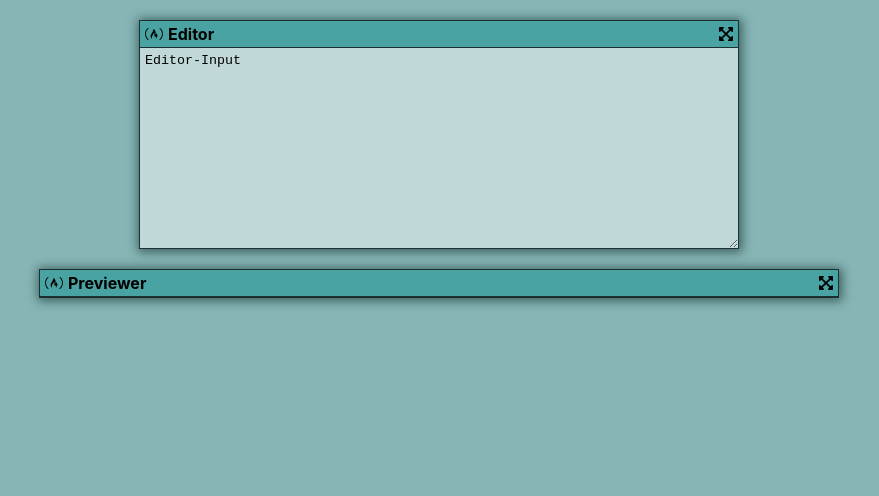
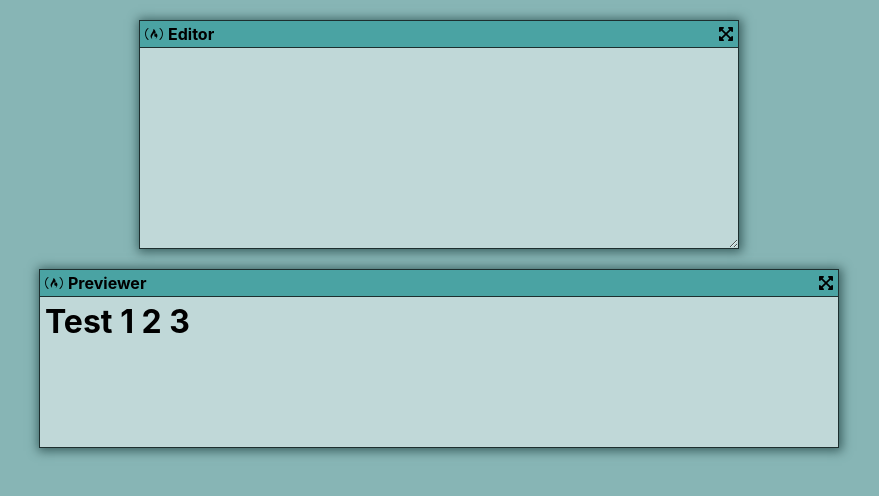
Before and after one commit to LE-Smith/freecodecamp-markdown-viewer, a React (Create React App) app: page / in a window 1280 px wide. Shown: the top 496 px of the page, without its empty margins (201-1080 px from the left). Built offline with nearby package versions, Linux system fonts and the light colour scheme.

Commit message:
add Previewer logic;  sanitizing with DOMPurify

```diff
--- a/package.json
+++ b/package.json
@@ -11,6 +11,7 @@
     "@testing-library/jest-dom": "^5.11.9",
     "@testing-library/react": "^11.2.5",
     "@testing-library/user-event": "^12.6.3",
+    "dompurify": "^2.2.6",
     "marked": "^2.0.0",
     "react": "^17.0.1",
     "react-dom": "^17.0.1",
--- a/src/App.js
+++ b/src/App.js
@@ -44,6 +44,7 @@ function App() {
         isEnabled={
           maximizedWindow === NONE || maximizedWindow === PREVIEWER
         }
+        htmlText={"<script></script><h1>Test 1 2 3</h1>"}
       />
     </div>
   );
--- a/src/container/Editor.js
+++ b/src/container/Editor.js
@@ -39,7 +39,7 @@ const Editor = props => {
         onIconClick={props.onIconClick.bind(this, EDITOR)}
       />
       <div style={styles.inputContainer}>
-        <textarea style={styles.textArea}>Editor-Input</textarea>
+        <textarea style={styles.textArea}></textarea>
       </div>
     </div>
   );
--- a/src/container/Previewer.js
+++ b/src/container/Previewer.js
@@ -1,4 +1,6 @@
 import React from 'react';
+
+import DOMPurify from 'dompurify';
 
 import { PREVIEWER } from '../App';
 
@@ -17,7 +19,15 @@ const Previewer = props => {
       boxShadow: '1px 1px 10px 2px #3a5f5f',
       border: '1px solid #1d2f2f',
     },
+    outputContainer: {
+      width: '100%',
+      height: props.isMaximized ? 'calc(100% - 27px)' : 150,
+      textAlign: 'left',
+      padding: 5
+    },
   };
+
+  const cleanHTML = DOMPurify.sanitize( props.htmlText , {USE_PROFILES: {html: true}} );
 
   return (
     <div style={styles.container}>
@@ -26,7 +36,8 @@ const Previewer = props => {
         isMaximized={props.isMaximized}
         onIconClick={props.onIconClick.bind(this, PREVIEWER)}
       />
-      <div style={styles.inputContainer}>
+      <div style={styles.outputContainer}>
+        <div dangerouslySetInnerHTML={{ __html: cleanHTML }} />
       </div>
     </div>
   );
```
Also changed, not shown: 1 other file (tests, documents, lock files or other folders).
